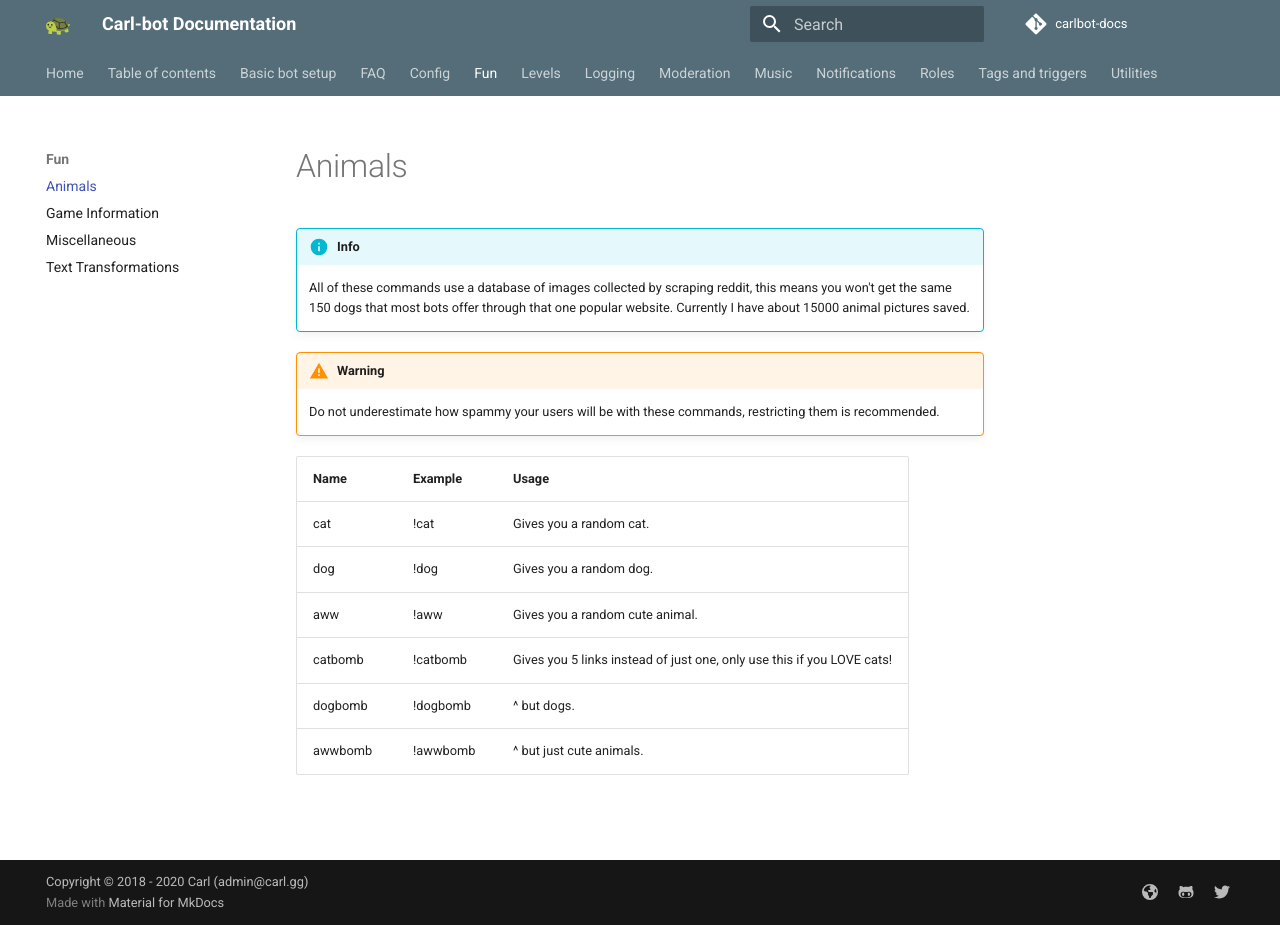
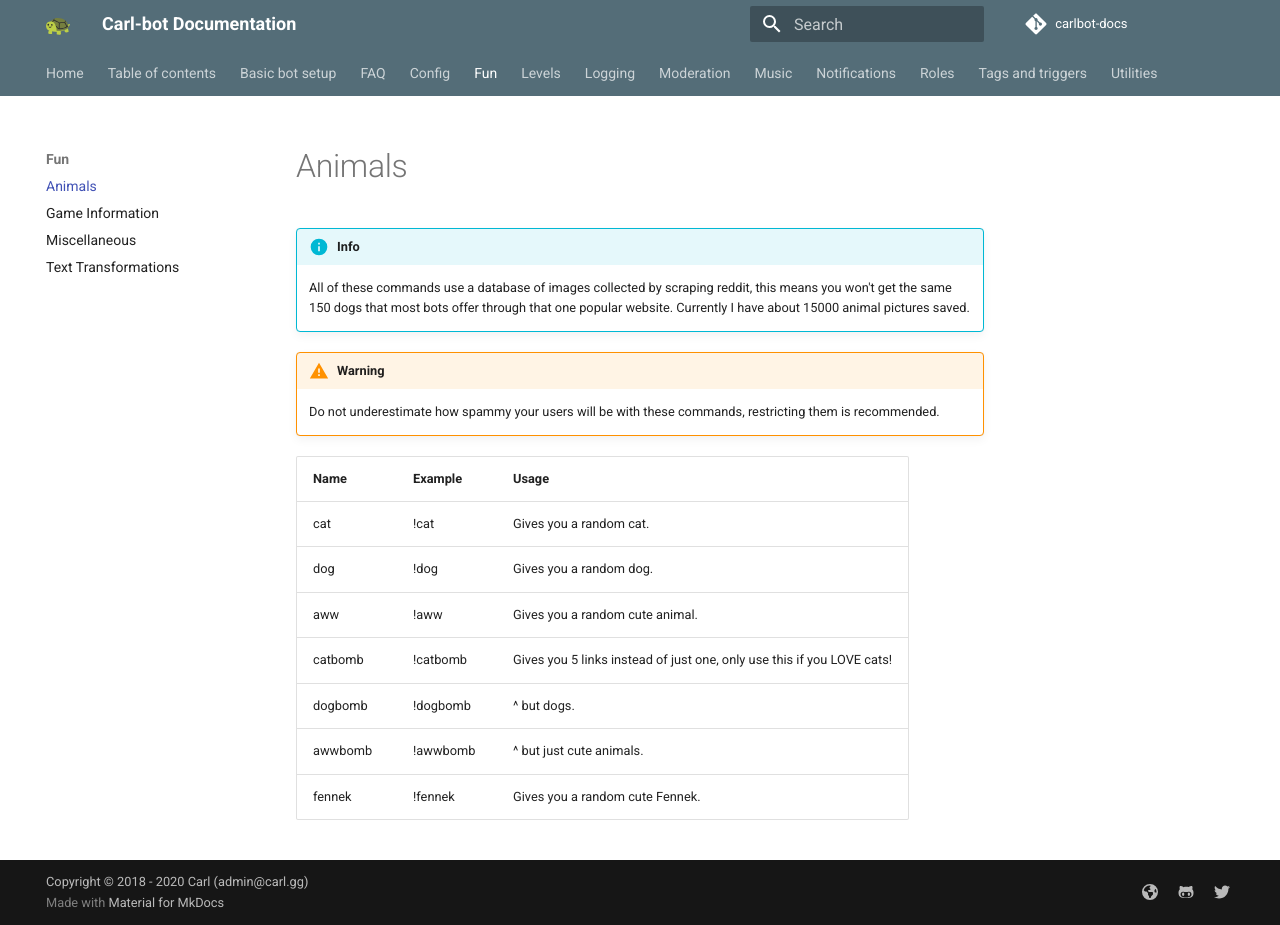
Before and after one commit to botlabs-gg/carlbot-docs, an MkDocs documentation site: the page built from docs/fun/animals.md, in a window 1280 px wide and 925 px high. Built offline with MkDocs 1.6.1 and Material for MkDocs 9.7.7, drawn with Linux system fonts in a browser that asks for light colours; comment, search, counter and statistics services are not loaded.

Commit message:
Update animals.md

```diff
--- a/docs/fun/animals.md
+++ b/docs/fun/animals.md
@@ -14,3 +14,4 @@
 | catbomb | !catbomb | Gives you 5 links instead of just one, only use this if you LOVE cats! |
 | dogbomb | !dogbomb | ^ but dogs. |
 | awwbomb | !awwbomb | ^ but just cute animals. |
+| fennek  | !fennek  | Gives you a random cute Fennek. |
```
